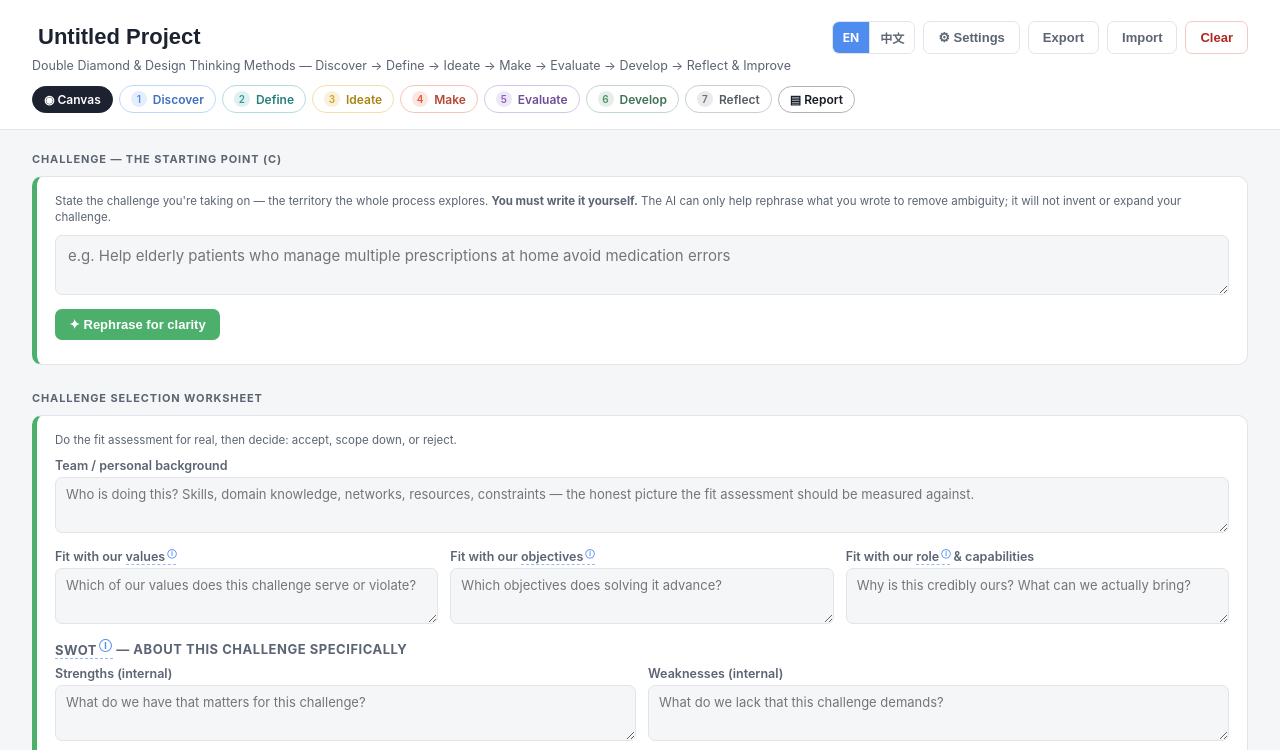
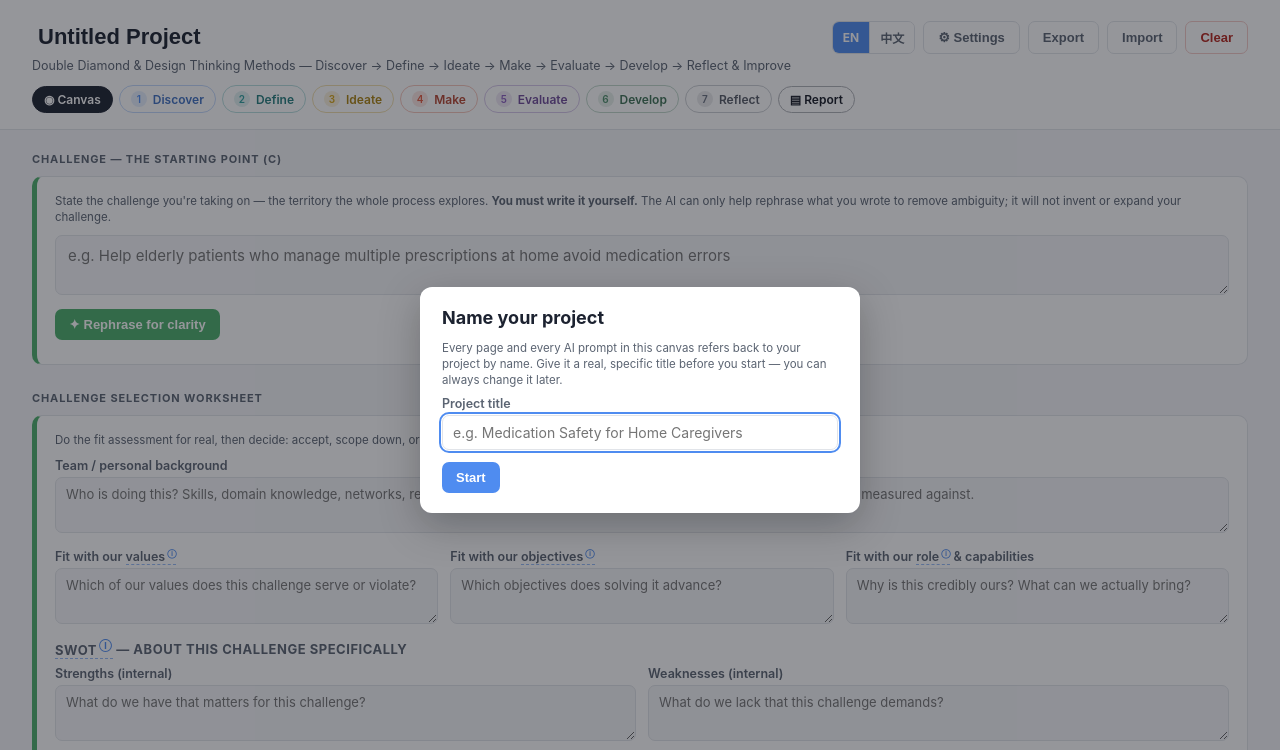
Before and after one commit to shimonshmueli/design-thinking-canvas, a plain HTML site: page index.html in a window 1280 px wide. Shown: the top 750 px of the page. Drawn offline with Linux system fonts and the light colour scheme.

Commit message:
Require a real project title before the canvas is usable
- store.js: DEFAULT_TITLE constant + needsProjectTitle(state) helper.
- lang.js: bilingual titlegate.* strings (heading/body/label/placeholder/button/error).
- index.html: non-dismissible #title-gate-modal (no close button, no backdrop/Escape
  handler) shown on load whenever the title is empty or still 'Untitled Project'.
- app.js: initTitleGate() wires the modal — Enter or Start saves a trimmed, non-default
  title, updates #project-title, persists, and hides the modal; empty/default input
  shows an inline error and keeps the modal open.
- stage.js, tool.js, report.js: redirect back to the dashboard via location.replace()
  if the title still needs to be set, closing the deep-link bypass on all 39 pages.

Verified via jsdom: modal shows/hides correctly under default vs. real title, save
button validates and persists, and all three redirect guards fire only when needed.

```diff
--- a/app.js
+++ b/app.js
@@ -36,6 +36,7 @@ function init() {
 
   buildBoard();
   renderAll();
+  initTitleGate();
 
   challengeStatement.addEventListener("input", () => {
     state.challenge = challengeStatement.value;
@@ -99,6 +100,41 @@ function init() {
     if (e.persisted) refreshFromStorage();
   });
   window.addEventListener("focus", refreshFromStorage);
+}
+
+/** Blocking gate: a real project title is required before the canvas is usable.
+ *  The modal has no close button and no backdrop/Escape dismissal — it only
+ *  hides once a non-empty, non-default title is saved. */
+function initTitleGate() {
+  if (!needsProjectTitle(state)) return;
+
+  const modal = document.getElementById("title-gate-modal");
+  const input = document.getElementById("title-gate-input");
+  const error = document.getElementById("title-gate-error");
+  const save = document.getElementById("title-gate-save");
+
+  modal.hidden = false;
+  input.value = state.title === DEFAULT_TITLE ? "" : state.title;
+  input.focus();
+
+  function trySave() {
+    const val = input.value.trim();
+    if (!val || val === DEFAULT_TITLE) {
+      error.hidden = false;
+      input.focus();
+      return;
+    }
+    state.title = val;
+    titleInput.value = val;
+    persist();
+    modal.hidden = true;
+  }
+
+  save.addEventListener("click", trySave);
+  input.addEventListener("keydown", (e) => {
+    if (e.key === "Enter") { e.preventDefault(); trySave(); }
+  });
+  input.addEventListener("input", () => { error.hidden = true; });
 }
 
 function refreshFromStorage() {
--- a/index.html
+++ b/index.html
@@ -7,6 +7,23 @@
 <link rel="stylesheet" href="style.css">
 </head>
 <body>
+
+<div id="title-gate-modal" class="settings-overlay" hidden>
+  <div class="settings-panel" role="dialog" aria-modal="true" aria-label="Name your project">
+    <div class="settings-head">
+      <h2 data-i18n="titlegate.heading">Name your project</h2>
+    </div>
+    <p class="foundation-caption" data-i18n="titlegate.body">Every page and every AI prompt in this canvas refers back to your project by
+    name. Give it a real, specific title before you start — you can always change it later.</p>
+    <label class="settings-field"><span data-i18n="titlegate.label">Project title</span>
+      <input id="title-gate-input" type="text" data-i18n-placeholder="titlegate.placeholder" placeholder="e.g. Medication Safety for Home Caregivers" autocomplete="off">
+    </label>
+    <p class="assist-status assist-error" id="title-gate-error" data-i18n="titlegate.error" hidden>Please enter a real project title to continue.</p>
+    <div class="settings-actions">
+      <button type="button" class="btn btn-add" id="title-gate-save" data-i18n="titlegate.button">Start</button>
+    </div>
+  </div>
+</div>
 
 <header class="app-header">
   <div class="header-top">
--- a/lang.js
+++ b/lang.js
@@ -113,6 +113,20 @@ const I18N = {
   "footer.tagline": { en: "Double Diamond tutorial", zh: "双钻石模型教程" },
   "footer.tagline.link": { en: "Design Thinking Canvas", zh: "设计思维画布" },
   "footer.copyright": { en: "© Shimon Shmueli", zh: "© Shimon Shmueli" },
+
+  // Title gate (blocking modal requiring a real project title)
+  "titlegate.heading": { en: "Name your project", zh: "为你的项目命名" },
+  "titlegate.body": {
+    en: "Every page and every AI prompt in this canvas refers back to your project by name. Give it a real, specific title before you start — you can always change it later.",
+    zh: "本画布中的每个页面、每一次 AI 提示都会以项目名称来指代你的项目。请在开始之前为它取一个真实、具体的标题——之后随时可以修改。",
+  },
+  "titlegate.label": { en: "Project title", zh: "项目标题" },
+  "titlegate.placeholder": {
+    en: "e.g. Medication Safety for Home Caregivers",
+    zh: "例如：面向家庭照护者的用药安全",
+  },
+  "titlegate.button": { en: "Start", zh: "开始" },
+  "titlegate.error": { en: "Please enter a real project title to continue.", zh: "请输入一个真实的项目标题以继续。" },
   "save.status.ok": { en: "Saved locally in this browser", zh: "已保存在本浏览器中" },
   "save.status.fail": { en: "Couldn't save — storage may be full", zh: "保存失败 — 存储空间可能已满" },
 
--- a/report.js
+++ b/report.js
@@ -33,6 +33,9 @@ const STAGE_ROLES_ZH = {
 const STAGE_ROLES = (typeof getLang === "function" && getLang() === "zh") ? STAGE_ROLES_ZH : STAGE_ROLES_EN;
 
 let state = loadState();
+
+// A real project title is required — set it on the Canvas page first.
+if (needsProjectTitle(state)) location.replace("index.html");
 
 const statusEl = document.getElementById("report-status");
 const outputBox = document.getElementById("report-output");
--- a/stage.js
+++ b/stage.js
@@ -29,6 +29,10 @@ const workspace = document.getElementById("workspace");
 
 let state = loadState();
 
+// A real project title is required — set it on the Canvas page first.
+if (needsProjectTitle(state)) {
+  location.replace("../index.html");
+} else {
   initAssist();
   initToolWorksheets();
   if (["discover", "define"].includes(phase)) initChallengeDisplay();
@@ -36,6 +40,7 @@ if (phase === "define") initBriefEditor();
   if (["ideate", "make", "evaluate", "develop"].includes(phase)) initBriefDisplay();
   if (phase === "evaluate") initEvalPlan();
   renderList();
+}
 
 form.addEventListener("submit", (e) => {
   e.preventDefault();
--- a/store.js
+++ b/store.js
@@ -3,8 +3,16 @@
 
 const STORAGE_KEY = "design-thinking-canvas-v2";
 const LEGACY_KEY = "design-thinking-canvas-v1";
+const DEFAULT_TITLE = "Untitled Project";
 
 const PHASES = ["discover", "define", "ideate", "make", "evaluate", "develop", "reflect"];
+
+/** True when the project still needs a real, user-chosen title — used to gate the
+ *  dashboard (blocking modal) and every other page (redirect back to the dashboard). */
+function needsProjectTitle(state) {
+  const title = ((state && state.title) || "").trim();
+  return !title || title === DEFAULT_TITLE;
+}
 
 const BRIEF_FIELDS = [
   ["problem", typeof t === "function" ? t("brief.problem") : "Problem statement"],
@@ -20,7 +28,7 @@ const BRIEF_KEYS = BRIEF_FIELDS.map(([k]) => k);
 
 function emptyState() {
   return {
-    title: "Untitled Project",
+    title: DEFAULT_TITLE,
     challenge: "",
     foundations: { challenge: "", themes: "" },
     // Challenge selection worksheet: fit assessment, SWOT, and the accept/scope/reject decision.
```
Also changed, not shown: tool.js (+9 -3 lines). Lines whose indentation alone changed are shown as unchanged.
